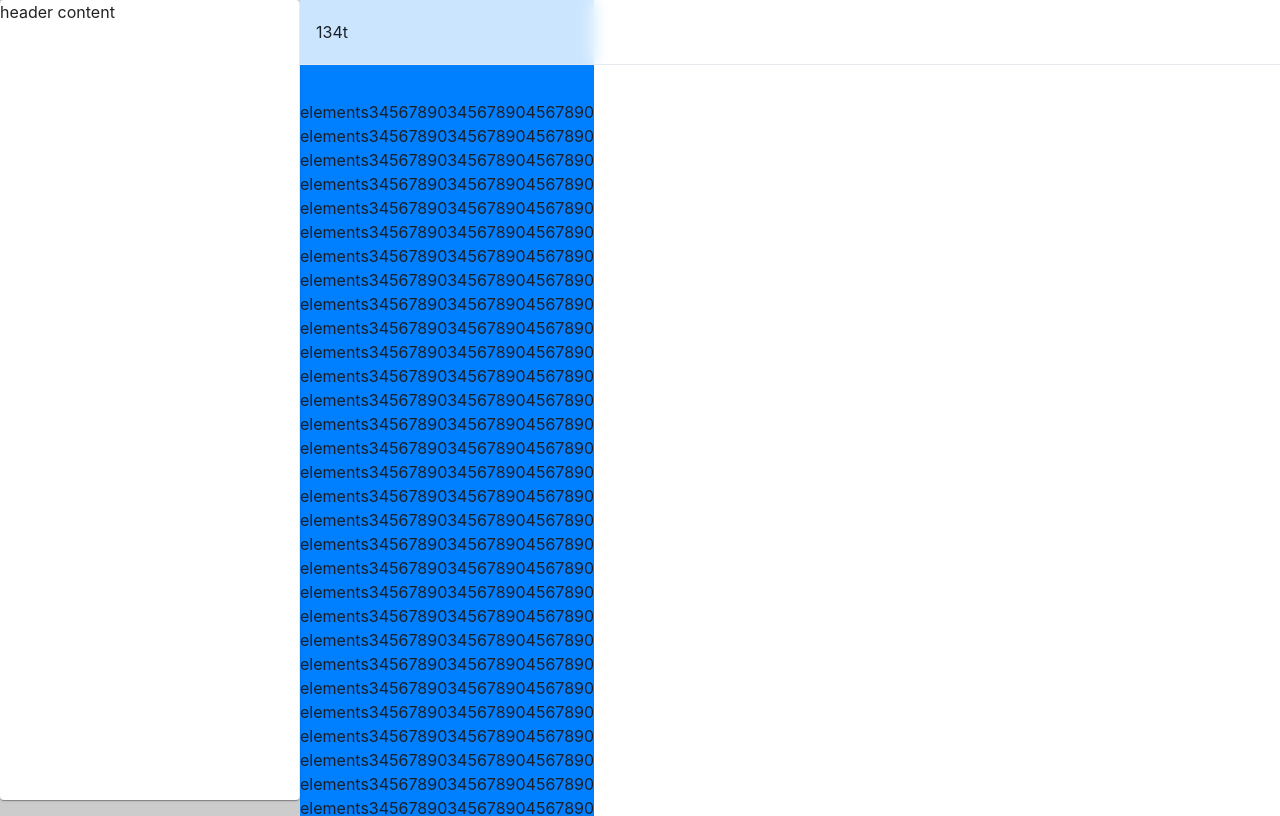
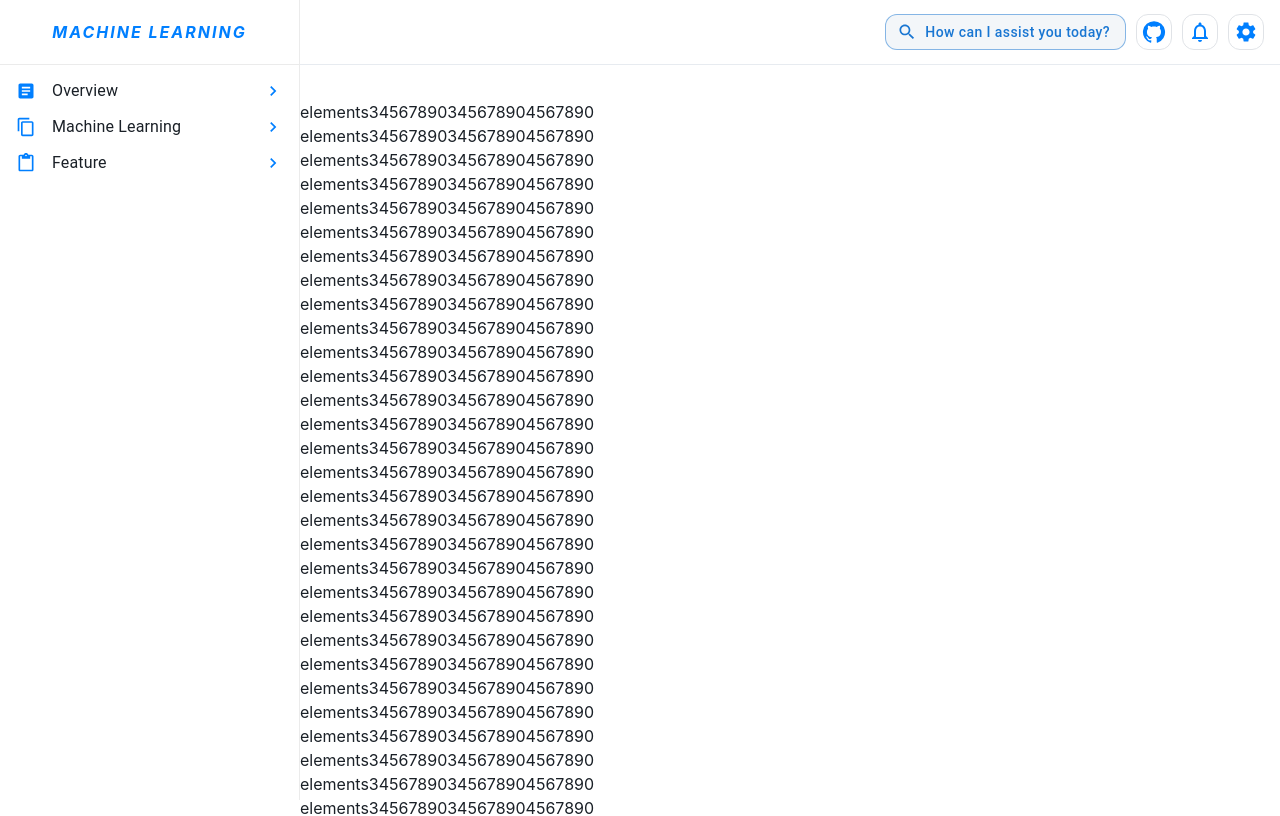
Before and after one commit to Until-You-Possible/dashboard-ML, a React (Create React App) app in the folder code/frontend/dashboard-app/: page /home in a window 1280 px wide. Shown: the top 816 px of the page. Built offline with nearby package versions, Linux system fonts and the light colour scheme.

Commit message:
feat: refactor the structure

```diff
--- a/code/frontend/dashboard-app/src/component/ContentHeader/Index.css
+++ b/code/frontend/dashboard-app/src/component/ContentHeader/Index.css
@@ -1,12 +1,22 @@
 .ContentHeaderContainer  {
     position: relative;
-    display: -webkit-box;
-    display: -webkit-flex;
-    display: -ms-flexbox;
     display: flex;
-    -webkit-align-items: center;
-    -webkit-box-align: center;
-    -ms-flex-align: center;
     align-items: center;
     min-height: 48px;
+    justify-content: flex-end;
 }
+
+.ContentHeaderContainer .icon-button-outline {
+    color: #007FFF;
+    border: 1px solid #E0E3E7;
+    margin-left: 10px;
+    border-radius: 12px;
+    width: 36px;
+    height: 36px;
+}
+
+.search-button-wrapper {
+    text-transform: none !important;
+    border-radius: 12px !important;
+    background: rgb(243, 246, 249) !important;
+}
--- a/code/frontend/dashboard-app/src/component/ContentHeader/Index.tsx
+++ b/code/frontend/dashboard-app/src/component/ContentHeader/Index.tsx
@@ -1,12 +1,28 @@
 import * as React from 'react';
 import "./Index.css";
+import { Button, IconButton } from "@mui/material";
+import GitHubIcon from '@mui/icons-material/GitHub';
+import SettingsIcon from '@mui/icons-material/Settings';
+import NotificationsNoneOutlinedIcon from '@mui/icons-material/NotificationsNoneOutlined';
+import SearchIcon from '@mui/icons-material/Search';
 
 
 function ContentHeader() {
 
     return (
         <div className="ContentHeaderContainer">
-            134t
+            <Button variant="outlined" className="search-button-wrapper" startIcon={<SearchIcon />}>
+                How can I assist you today?
+            </Button>
+            <IconButton className="icon-button-outline">
+                <GitHubIcon />
+            </IconButton>
+            <IconButton className="icon-button-outline">
+                <NotificationsNoneOutlinedIcon />
+            </IconButton>
+            <IconButton className="icon-button-outline">
+                <SettingsIcon />
+            </IconButton>
         </div>
     );
 }
--- a/code/frontend/dashboard-app/src/component/Menu/Index.css
+++ b/code/frontend/dashboard-app/src/component/Menu/Index.css
@@ -1,53 +1,10 @@
-:root {
-    --MuiDocs-navDrawer-width: 300px;
+.paperMenuContainer .title-wrapper {
+    height: var(--MuiDocs-header-height);
+    line-height: var(--MuiDocs-header-height);
+    box-sizing: border-box;
+    text-align: center;
+    font-weight: bold;
+    letter-spacing: 2px;
+    font-style: italic;
+    color: rgb(0, 127, 255);
 }
-
-/*.menuListWrapper {*/
-/*    height: 100vh;*/
-/*    background: #ccc;*/
-/*}*/
-/*.menuListTopContent {*/
-/*    height: 80px;*/
-/*    text-align: center;*/
-/*    line-height: 80px;*/
-/*}*/
-
-/*.selfMenuListWrapper {*/
-/*    padding: 0 !important;*/
-/*    height: 100vh;*/
-/*    overflow: hidden;*/
-/*    border-right: 1px dashed #cccccc;*/
-/*}*/
-
-.PaperMenuContainer{
-    width: var(--MuiDocs-navDrawer-width);
-    box-shadow: none;
-    box-sizing: border-box;
-    padding-bottom: 40px;
-    background-color: #fff;
-    color: #1A2027;
-    -webkit-transition: box-shadow 300ms cubic-bezier(0.4, 0, 0.2, 1) 0ms;
-    transition: box-shadow 300ms cubic-bezier(0.4, 0, 0.2, 1) 0ms;
-    box-shadow: none;
-    background-image: none;
-    background-color: #fff;
-    overflow-y: auto;
-    display: -webkit-box;
-    display: -webkit-flex;
-    display: -ms-flexbox;
-    display: flex;
-    -webkit-flex-direction: column;
-    -ms-flex-direction: column;
-    flex-direction: column;
-    height: 100%;
-    -webkit-flex: 1 0 auto;
-    -ms-flex: 1 0 auto;
-    flex: 1 0 auto;
-    z-index: 1200;
-    -webkit-overflow-scrolling: touch;
-    position: fixed;
-    top: 0;
-    outline: 0;
-    left: 0;
-    border-right: 1px solid #E7EBF0;
-}
--- a/code/frontend/dashboard-app/src/component/Menu/Index.tsx
+++ b/code/frontend/dashboard-app/src/component/Menu/Index.tsx
@@ -1,11 +1,44 @@
 import * as React from "react";
 import "./Index.css"
-import Paper from '@mui/material/Paper';
+import { Divider, ListItemIcon, ListItemText, MenuItem, MenuList } from "@mui/material";
+import { ContentCopy, ContentPaste} from "@mui/icons-material";
+import ArticleIcon from '@mui/icons-material/Article';
+import KeyboardArrowRightIcon from '@mui/icons-material/KeyboardArrowRight';
 
 export  default function MenuSet() {
     return (
-        <Paper className="PaperMenuContainer">
-            header content
-        </Paper>
+        <div className="paperMenuContainer">
+
+            <div className="title-wrapper">
+                MACHINE LEARNING
+            </div>
+            <Divider light />
+            <div className="menu-wrapper">
+
+                <MenuList>
+                    <MenuItem>
+                        <ListItemIcon>
+                            <ArticleIcon style={{color: "#007FFF"}} fontSize="small" />
+                        </ListItemIcon>
+                        <ListItemText >Overview</ListItemText>
+                        <KeyboardArrowRightIcon style={{color: "#007FFF"}} fontSize="small" />
+                    </MenuItem>
+                    <MenuItem>
+                        <ListItemIcon>
+                            <ContentCopy style={{color: "#007FFF"}} fontSize="small" />
+                        </ListItemIcon>
+                        <ListItemText>Machine Learning</ListItemText>
+                        <KeyboardArrowRightIcon style={{color: "#007FFF"}} fontSize="small" />
+                    </MenuItem>
+                    <MenuItem>
+                        <ListItemIcon>
+                            <ContentPaste style={{color: "#007FFF"}} fontSize="small" />
+                        </ListItemIcon>
+                        <ListItemText>Feature</ListItemText>
+                        <KeyboardArrowRightIcon style={{color: "#007FFF"}} fontSize="small" />
+                    </MenuItem>
+                </MenuList>
+            </div>
+        </div>
     )
 }
--- a/code/frontend/dashboard-app/src/css/App.css
+++ b/code/frontend/dashboard-app/src/css/App.css
@@ -17,7 +17,6 @@ body {
 
 .navContainer {
   width: var(--MuiDocs-navDrawer-width);
-  background: #cccccc;
 }
 
 .navContainer .navListWrap{
@@ -27,6 +26,7 @@ body {
   height: 100vh;
   overflow-y: scroll;
   width: var(--MuiDocs-navDrawer-width);
+  border-right: 1px solid rgba(0, 0, 0, 0.08);
 }
 .headerContainer {
   width: calc(100% - var(--MuiDocs-navDrawer-width));
@@ -53,7 +53,8 @@ body {
 }
 
 .mainContainer {
-  background: #007FFF;
+  /*background: #007FFF;*/
   padding-top: calc(var(--MuiDocs-header-height) + 36px);
+  flex: 1
 
 }
```
